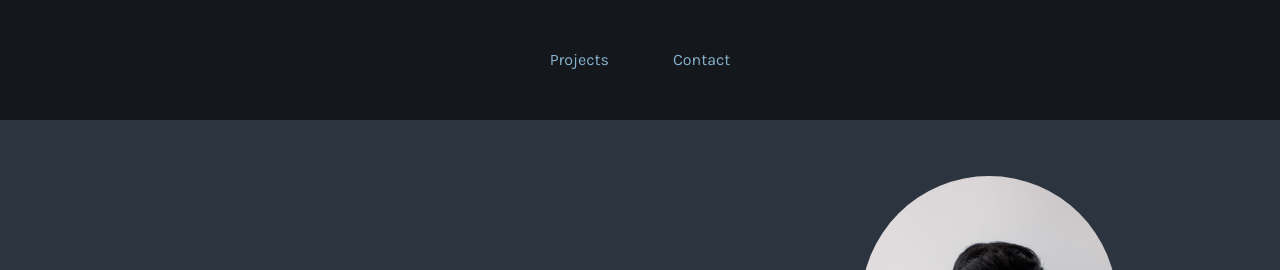
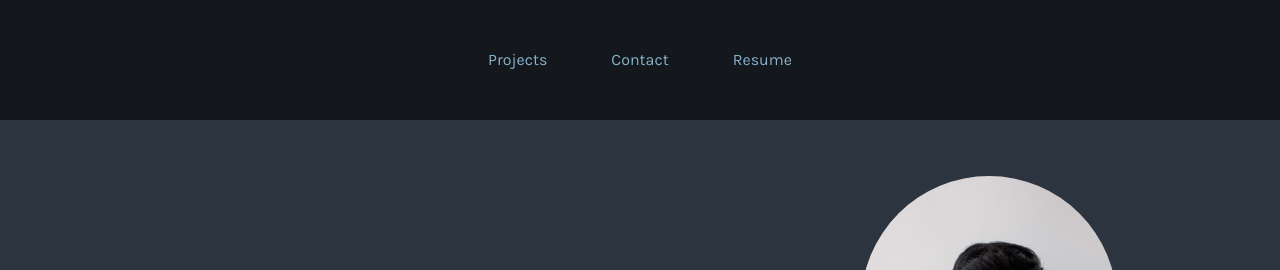
Before and after one commit to Jefferyi-Magtubo/Personal-Site, a plain HTML site: page index.html in a window 1280 px wide. Shown: the top 270 px of the page. Drawn offline with nearby package versions, Linux system fonts and the light colour scheme.

Commit message:
Added my resume so people can download

```diff
--- a/index.html
+++ b/index.html
@@ -42,7 +42,8 @@
     <header class="bg-darkBlack flex px-4 py-12 justify-center items-center fixed top-0 inset-x-0">
         <div class="flex">
             <h2 class="mr-16 hover:text-white"><a href="#projects">Projects</a></h2>
-            <h2 class="hover:text-white"><a href="#contact">Contact</a></h2>
+            <h2 class="mr-16 hover:text-white"><a href="#contact">Contact</a></h2>
+            <h2 class="hover:text-white"><a href="Resume (Jefferyi Magtubo).docx.pdf" download="">Resume</a></h2>
         </div>
     </header>
 
```
Also changed, not shown: 2 other files.
